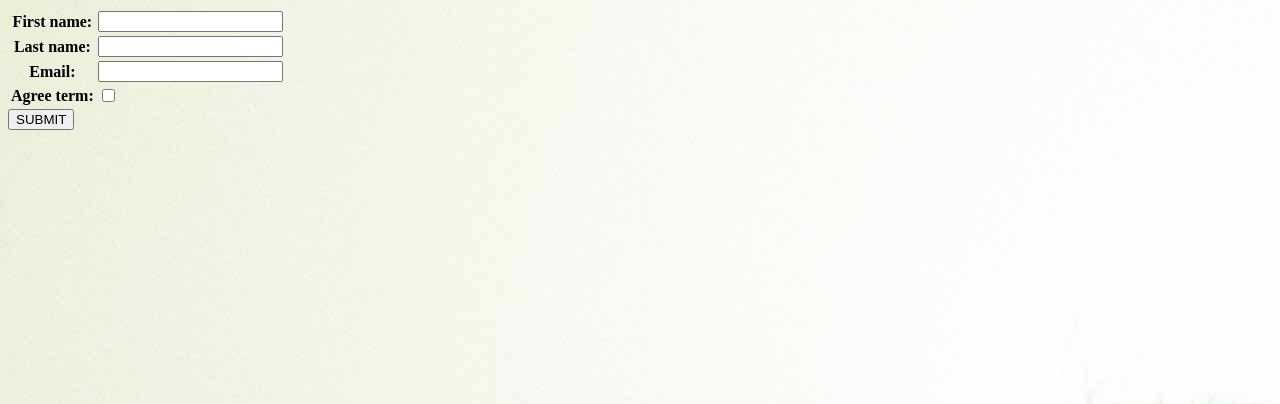
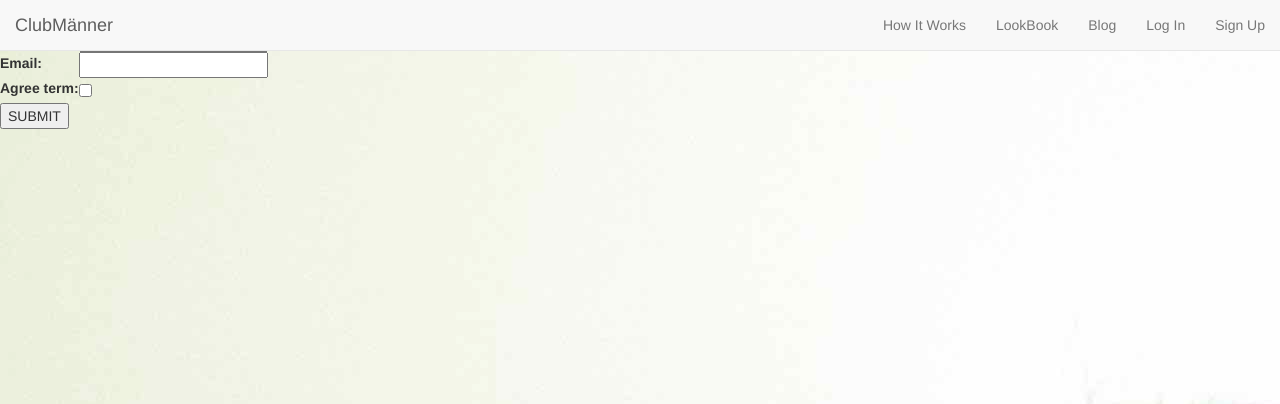
Before and after one commit to A-Au/ClubManner-Email, a Django app: page / in a window 1280 px wide. Shown: the top 404 px of the page. Run offline with Django 3.2, Linux system fonts and the light colour scheme; some libraries are stand-ins or nearby versions.

Commit message:
added css and navbar

```diff
--- a/clubmanneremail/templates/index.html
+++ b/clubmanneremail/templates/index.html
@@ -2,6 +2,8 @@
 <html>
 <head>
     <title>$4000+S&H for the Super Suck</title>
+    <link rel="stylesheet" href="http://clubmanner.com/resources/css/bootstrap.min.css" type="text/css">
+
     <style type="text/css">
         body {
             background-image: url("http://clubmanner.com/resources/images/bg.jpg");
@@ -9,6 +11,29 @@
     </style>
 </head>
 <body>
+    <nav class="navbar navbar-default navbar-fixed-top">
+        <div class="container-fluid">
+            <div class="navbar-header">
+                <button type="button" class="navbar-toggle" data-toggle="collapse" data-target="#navbar">
+                    <span class="sr-only">Navigation</span>
+                    <span class="icon-bar"></span>
+                    <span class="icon-bar"></span>
+                    <span class="icon-bar"></span>
+                </button>
+                <a class="navbar-brand page-scroll">ClubM&auml;nner</a>
+            </div>
+            <div class="collapse navbar-collapse" id="navbar">
+                <ul class="nav navbar-nav navbar-right">
+                    <li><a class="page-scroll" href="#howitworks">How It Works</a></li>
+                    <li><a class="page-scroll" href="#lookbook">LookBook</a></li>
+                    <li><a class="pipe page-scroll" href="#blog">Blog</a></li>
+                    <li><a class="page-scroll" href="#login">Log In</a></li>
+                    <li><a class="page-scroll" href="#signup">Sign Up</a></li>
+                </ul>
+            </div>
+        </div>
+    </nav>
+
     <form action="" method="post">
         <table>
             {% csrf_token %}
```
